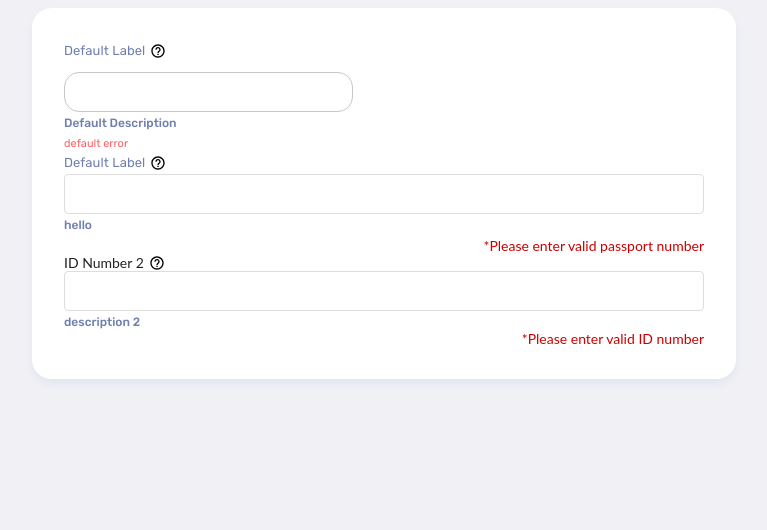
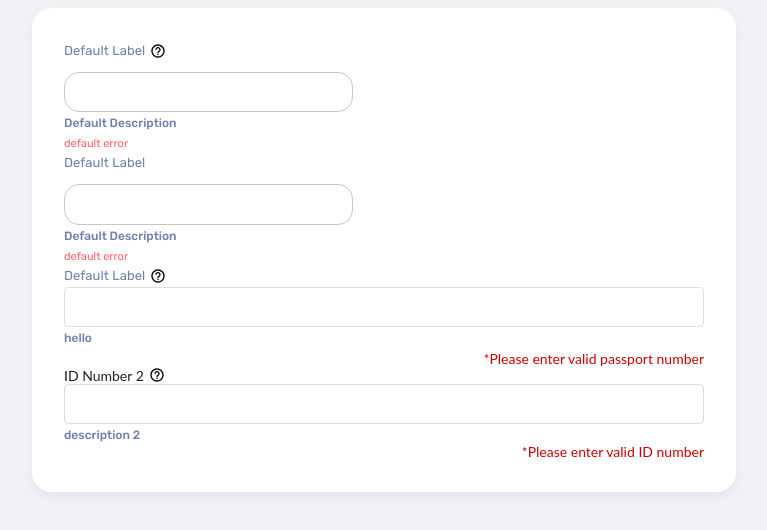
Before and after one commit to shinghuey27/dyno-web, a React (Create React App) app: page / in a window 1280 px wide. Shown: the top 530 px of the page, without its empty margins (256-1023 px from the left). Built offline with nearby package versions, Linux system fonts and the light colour scheme.

Commit message:
Update App.js

```diff
--- a/src/App.js
+++ b/src/App.js
@@ -43,7 +43,7 @@ function App() {
       <Textbox label text description error tooltip />
 
       {/* Hide tooltip  */}
-      {/* <Textbox label text description error /> */}
+      <Textbox label text description error />
       {/* ------------------------------------------------- */}
 
       {/* 2 Method of custom styling  */}
```
